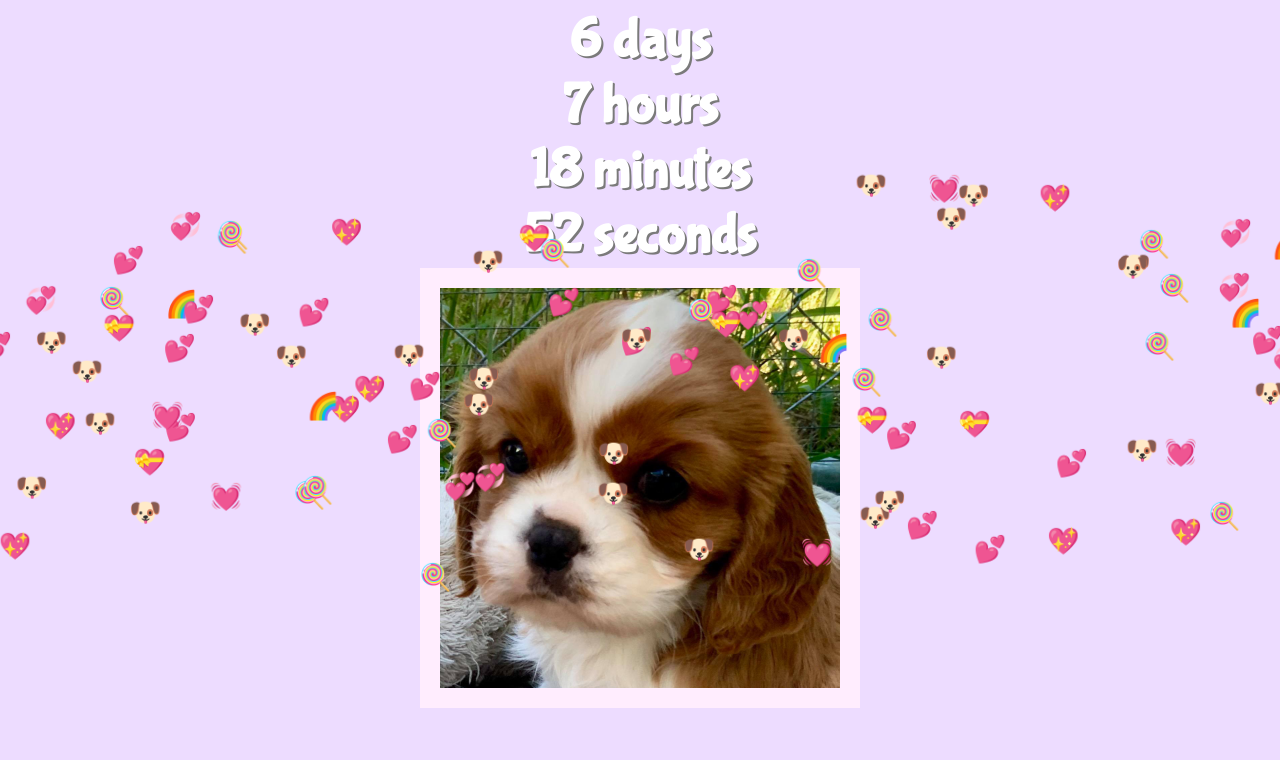
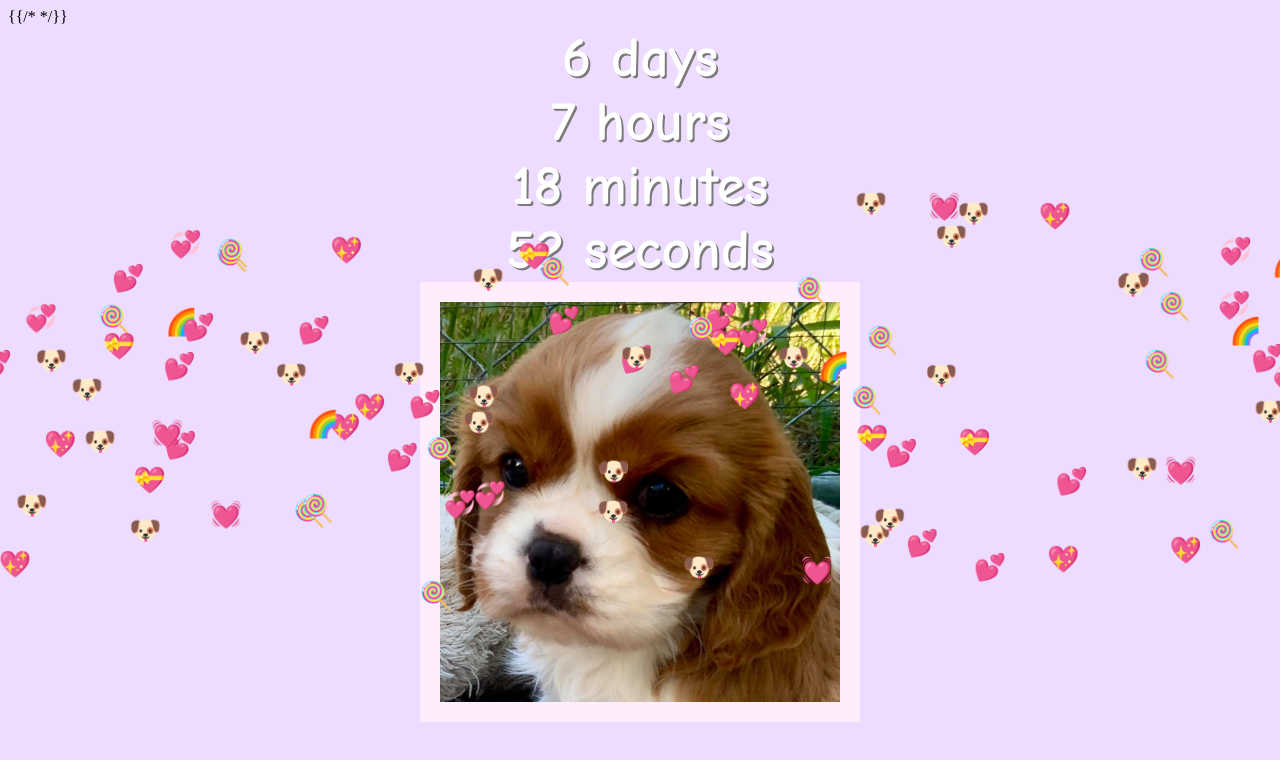
Before and after one commit to jordan-simonovski/wholesome.af, a plain HTML site: page public/index.html in a window 1280 px wide. Shown: the top 760 px of the page. Drawn offline with Linux system fonts and the light colour scheme.

Commit message:
comic sans it up, bois

```diff
--- a/public/index.css
+++ b/public/index.css
@@ -3,7 +3,8 @@ h1 {
     margin-right: 25%;
     font-size: 3.5rem;
     text-align: center;
-    font-family: 'Bubblegum Sans', cursive;
+    /* font-family: 'Bubblegum Sans', cursive; */
+    font-family: 'Comic Sans MS', cursive;
     color: white;
     text-shadow: 2px 2px #7a7a7a;
     margin-top: 0;
--- a/public/index.html
+++ b/public/index.html
@@ -15,7 +15,7 @@
     <link rel="shortcut icon" href="favicon.ico" type="image/x-icon">
     <link rel="icon" href="favicon.ico" type="image/x-icon">
     <link rel="stylesheet" href="index.css">
-    <link href="https://fonts.googleapis.com/css?family=Bubblegum+Sans&display=swap" rel="stylesheet">
+    {{/*  <link href="https://fonts.googleapis.com/css?family=Bubblegum+Sans&display=swap" rel="stylesheet">  */}}
     <!-- Global site tag (gtag.js) - Google Analytics -->
     <script async src="https://www.googletagmanager.com/gtag/js?id=UA-134665544-3"></script>
     <script>
```
